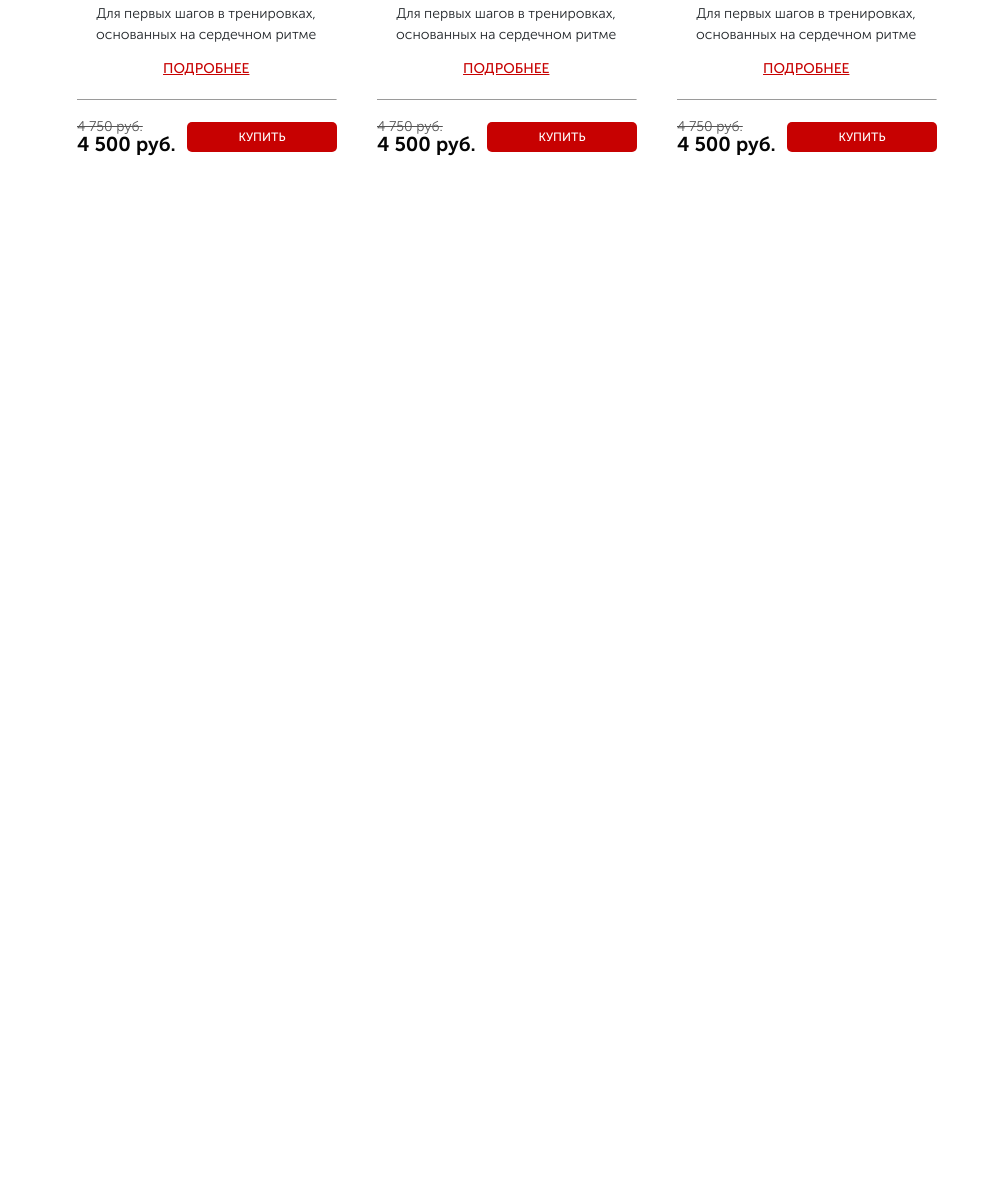
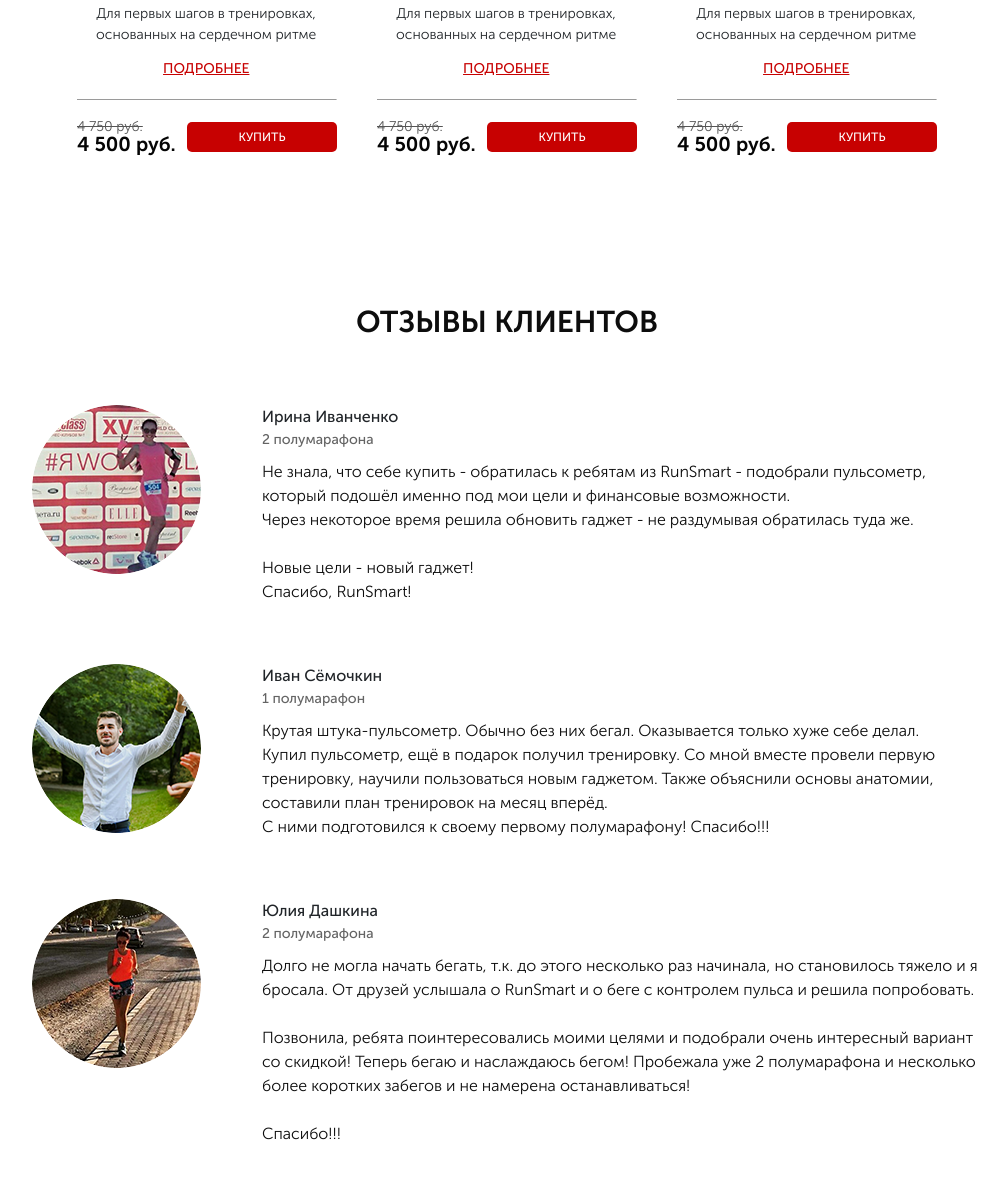
Before and after one commit to oiva-terho/pulse, a website: page src/index.html in a window 1280 px wide. Shown: the part 3041-4219 px from the top of the page, without its empty margins (133-1141 px from the left). Before the commit the page ends 3341 px from the top, so only its background shows below. Drawn offline with nearby package versions, Linux system fonts and the light colour scheme; files that its build step writes are made by us from their sources; files whose address does not match are found by name.

Commit message:
review section

```diff
--- a/src/index.html
+++ b/src/index.html
@@ -446,5 +446,34 @@
         </div>
       </div>
     </section>
+    <section class="review">
+      <div class="container">
+          <h2 class="review__title">отзывы клиентов</h2>
+          <div class="review__item">
+              <img src="/public/img/feed_1.png" alt="foto" class="review__img">
+              <div class="review__wrapper">
+                  <div class="reiview__name">Ирина Иванченко</div>
+                  <div class="review__experience">2 полумарафона</div>
+                  <div class="review__text">Не знала, что себе купить - обратилась к ребятам из RunSmart - подобрали пульсометр, который подошёл именно под мои цели и финансовые возможности. <br>Через некоторое время решила обновить гаджет - не раздумывая обратилась туда же. <br><br>Новые цели - новый гаджет! <br>Спасибо, RunSmart! </div>
+              </div>
+          </div>
+          <div class="review__item">
+              <img src="/public/img/feed_2.png" alt="foto" class="review__img">
+              <div class="review__wrapper">
+                  <div class="reiview__name">Иван Сёмочкин</div>
+                  <div class="review__experience">1 полумарафон</div>
+                  <div class="review__text">Крутая штука-пульсометр. Обычно без них бегал. Оказывается только хуже себе делал. <br>Купил пульсометр, ещё в подарок получил тренировку. Со мной вместе провели первую тренировку, научили пользоваться новым гаджетом. Также объяснили основы анатомии, составили план тренировок на месяц вперёд. <br>С ними подготовился к своему первому полумарафону! Спасибо!!!</div>
+              </div>
+          </div>
+          <div class="review__item">
+              <img src="/public/img/feed_3.png" alt="foto" class="review__img">
+              <div class="review__wrapper">
+                  <div class="reiview__name">Юлия Дашкина</div>
+                  <div class="review__experience">2 полумарафона</div>
+                  <div class="review__text">Долго не могла начать бегать, т.к. до этого несколько раз начинала, но становилось тяжело и я бросала. От друзей услышала о RunSmart и о беге с контролем пульса и решила попробовать. <br><br>Позвонила, ребята поинтересовались моими целями и подобрали очень интересный вариант со скидкой! Теперь бегаю и наслаждаюсь бегом! Пробежала уже 2 полумарафона и несколько более коротких забегов и не намерена останавливаться! <br><br>Спасибо!!!</div>
+              </div>
+          </div>
+      </div>
+  </section>
   </body>
 </html>
--- /dev/null
+++ b/src/sass/blocks/_review.scss
@@ -0,0 +1,36 @@
+.review {
+    margin-bottom: 48px;
+    &__title {
+        color: #0d0d0d;
+        font-weight: 700;
+        font-size: 30px;
+        text-align: center;
+        text-transform: uppercase;
+    }
+    &__item {
+        display: flex;
+        margin-top: 60px;
+    }
+    &__img {
+        height: 169px;
+        width: 169px;
+        border-radius: 100%;
+        margin-right: 61px;
+    }
+    &__name {
+        font-weight: 700;
+        font-size: 18px;
+    }
+    &__experience {
+        font-weight: 500;
+        font-size: 14px;
+        color: #646464;
+    }
+    &__text {
+        font-weight: 300;
+        font-size: 16px;
+        color: #0d0d0d;
+        line-height: 24px;
+        margin-top: 10px;
+    }
+}
--- a/src/sass/style.scss
+++ b/src/sass/style.scss
@@ -8,8 +8,9 @@
 @import 'blocks/catalog';
 @import 'blocks/consultation';
 @import 'blocks/forms';
+@import 'blocks/header';
 @import 'blocks/promo';
-@import 'blocks/header';
+@import 'blocks/review';
 
 * {
   font-family: 'Museo Sans Cyrl', sans-serif;
```
Also changed, not shown: src/assets/img/feed_1.png (added), src/assets/img/feed_2.png (added), src/assets/img/feed_3.png (added).
